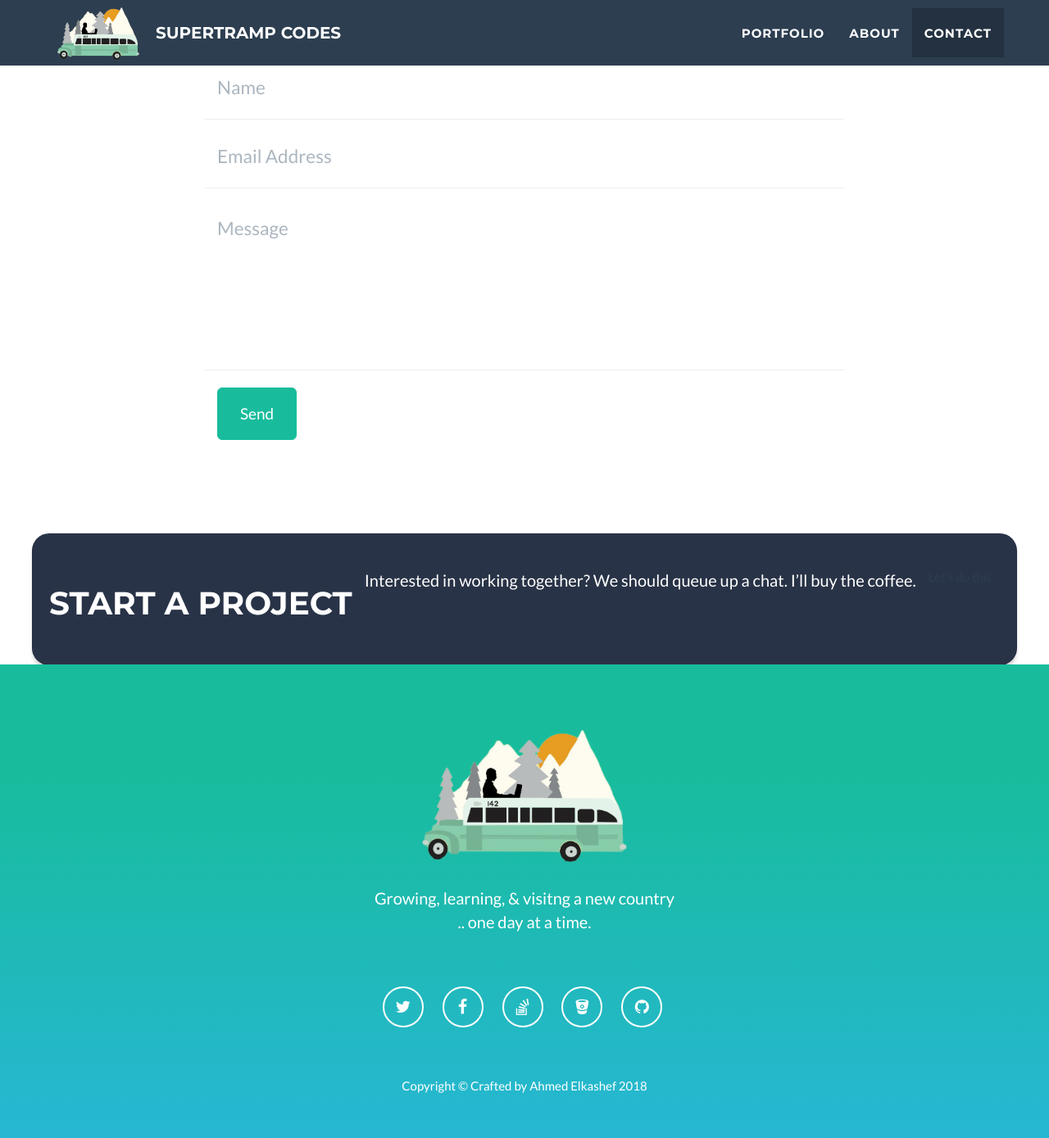
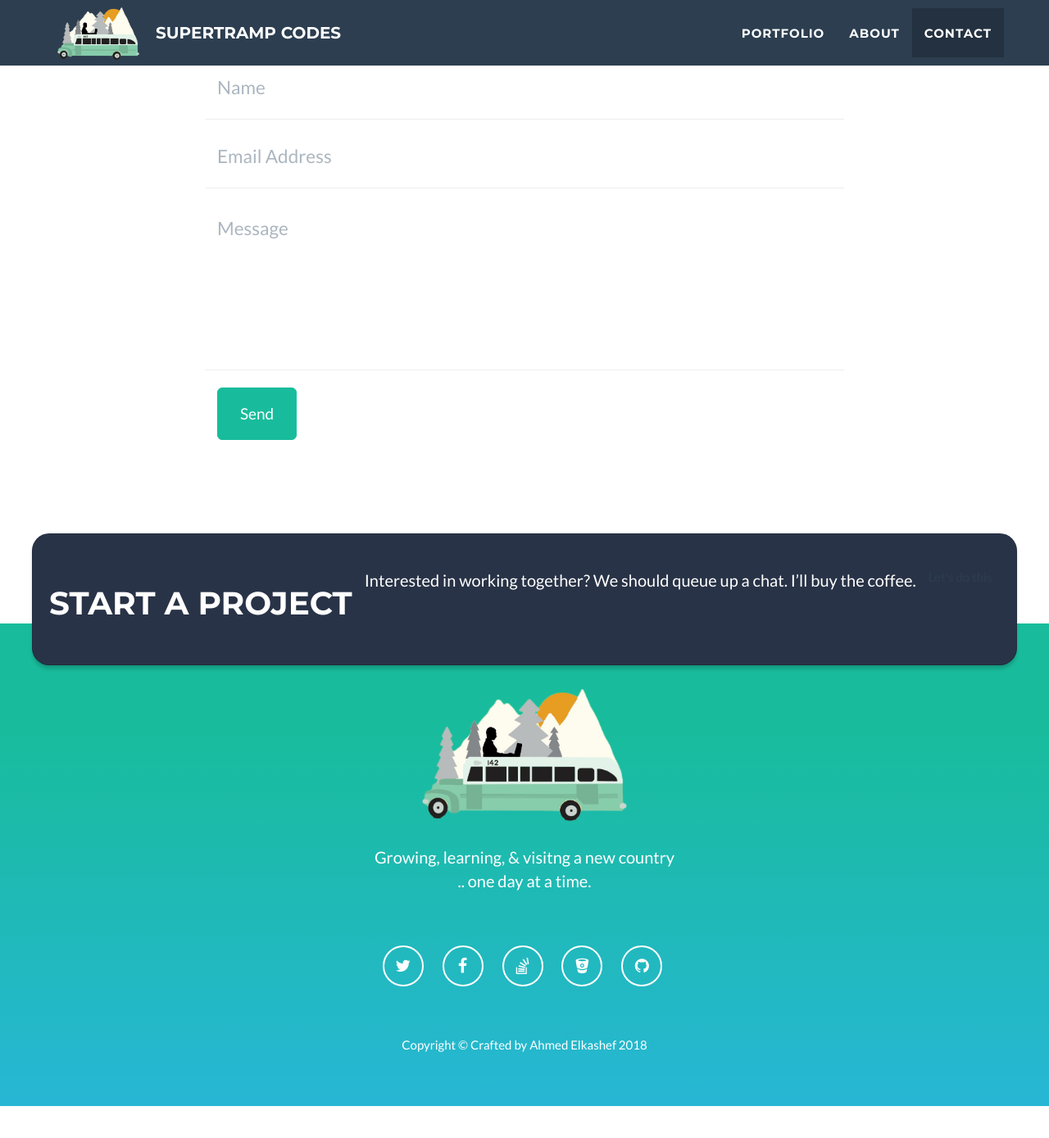
Before and after one commit to Ahmed-Elkashef/Ahmed-Elkashef.github.io, a Jekyll site: the page built from index.html, in a window 1280 px wide and 1400 px high, scrolled down 4030 px. Shown: the top 1389 px of the window at 82% size. Built offline with Jekyll 4.4.1, drawn with Linux system fonts in a browser that asks for light colours; after the commit the page ends 5380 px from its top, so only the background shows below that.

Commit message:
Update main.css

```diff
--- a/_includes/css/main.css
+++ b/_includes/css/main.css
@@ -566,6 +566,9 @@ footer .footer-below {
 }
 
 /* footer */
+footer {
+    z-index: 0;
+}
 footer img {
     max-width: 250px;
     margin: 30px;
@@ -597,6 +600,9 @@ footer .list-inline>li {
     box-shadow: 0 5px 5px 0 rgba(0,0,0,0.2), 0 0 0 1px #293347;
     margin: auto;
     padding: 0;
+    z-index: 10;
+    margin-bottom: -50px;
+    position: relative;
 }
 #upwork-box .columns {
     padding: 3.5rem 1.25rem;
```
